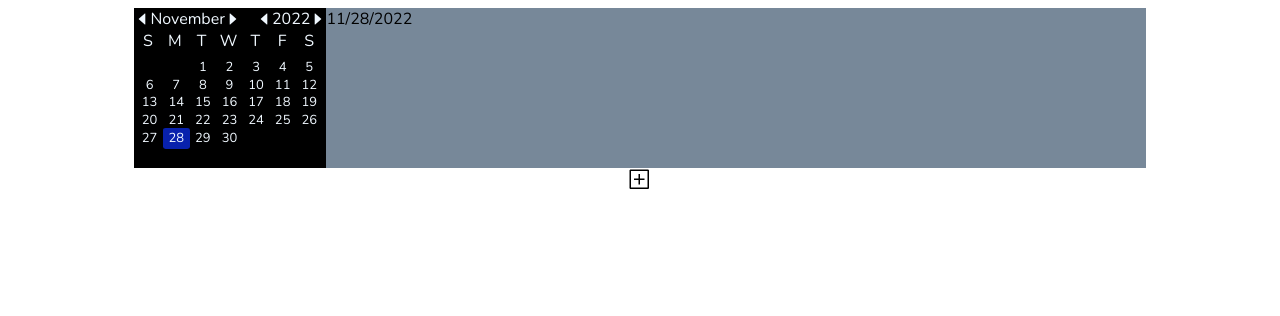
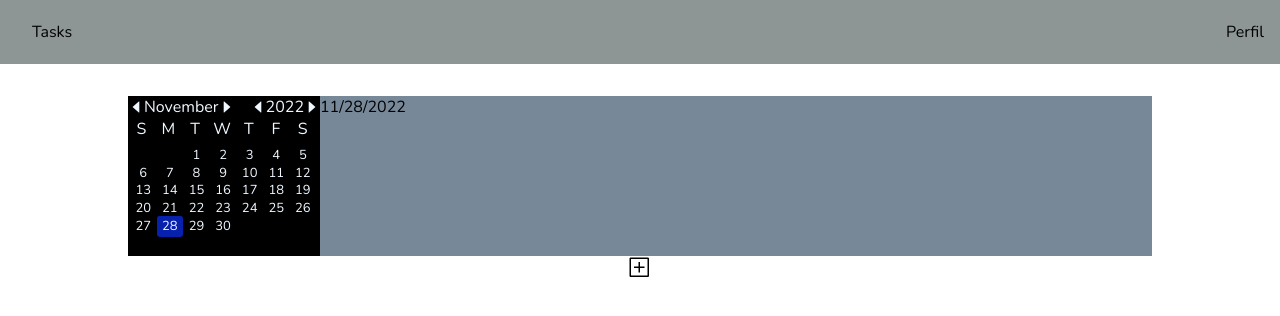
Before and after one commit to fabioVitorTavares/Takss, a React (Vite) app in the folder Tasks/: page / in a window 1280 px wide. Shown: the top 316 px of the page. Built offline with nearby package versions, Linux system fonts and the light colour scheme.

Commit message:
refatoring day4 0022hrs

```diff
--- a/Tasks/src/Components/App/index.tsx
+++ b/Tasks/src/Components/App/index.tsx
@@ -9,6 +9,12 @@ export function App() {
 
   return (
     <div className="app">
+       <header className='header'>
+        <div>
+          <span>Tasks</span>
+        </div>
+        <span>Perfil</span>
+      </header>
       <Schedule/>
     </div>
   )
--- a/Tasks/src/Components/App/style.css
+++ b/Tasks/src/Components/App/style.css
@@ -1,10 +1,24 @@
 * {
+  margin: 0;
+  box-sizing: border-box;
   font-family: 'Nunito', sans-serif;
   user-select: none;
 }
 
 .app {
   display: flex;
+  flex-direction: column;
   align-items: center;
   justify-content: center;
 }
+
+.header {
+  height: 4em;
+  margin-bottom: 2em;
+  background-color: #8d9595;
+  width: 100%;
+  display: flex;
+  align-items: center;
+  justify-content: space-between;
+  padding: 0em 1em 0em 2em;
+}
--- a/Tasks/src/Components/Schedule/index.tsx
+++ b/Tasks/src/Components/Schedule/index.tsx
@@ -3,8 +3,8 @@ import { Calendar } from '../Calendar'
 import { Task } from '../Task'
 import { TTarefas } from '../Types/types'
 import { VscDiffAdded, VscSave, VscDiffRemoved, VscCalendar } from 'react-icons/vsc'
+import { MinCalendar } from '../MinCalendar'
 import './style.css'
-import { MinCalendar } from '../MinCalendar'
 
 
 const dias = [
@@ -98,8 +98,19 @@ export function Schedule() {
   }
 
   const saveNewTask = (descriptionNewTask:string | null, dateNewTaske:string) => {
-    /* const newDay: TTarefas = days.find(day => day.id == idDay) as TTarefas */
-
+    const newDay: TTarefas = days.find(day => day.date == date.toLocaleDateString()) as TTarefas
+    newDay.tasks.push({
+      id: String(newDay.tasks.length),
+      description: descriptionNewTask as string,
+      deadline: dateNewTaske,
+      dateCreated: date.toLocaleDateString(),
+      dateCompleted: '',
+      status: 'Pending',
+    })
+    setDays([...days.filter(day => day.date != date.toLocaleDateString()), newDay])
+    setSelectorDeadlineOpen(false)
+    setAddTask(false)
+    console.log(newDay);
   }
 
   const [addTask, setAddTask] = useState<boolean>(false)
@@ -108,6 +119,7 @@ export function Schedule() {
 
   return (
     <div className='schedule'>
+
       <Calendar date={date} setDate={setDate} />
       {
         days.map(day => day.date == date.toLocaleDateString() && day.tasks.map(
@@ -137,6 +149,7 @@ export function Schedule() {
             {
               selectorDeadlineOpen &&
               <div className='selectorDeadline'>
+                <span className='square'></span>
                 <MinCalendar  date={deadlineNewTask} setDate={setDeadlineNewTask}/>
               </div>
             }
--- a/Tasks/src/Components/Schedule/style.css
+++ b/Tasks/src/Components/Schedule/style.css
@@ -96,6 +96,12 @@
 
 .selectorDeadline {
   position: absolute;
-  top: 100%;
+  top: 115%;
   left: 15%;
 }
+
+.square {
+  border-radius: 25% 0 150% 0;
+  background-color: #040404;
+  z-index: 0;
+}
```
